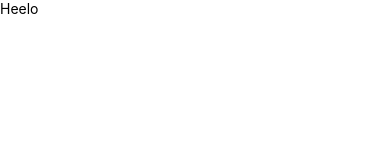
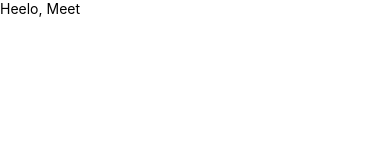
Before and after one commit to nebula-onec/onec-frontend, a React Native app: screen / in a window 390 px wide. Shown: the top 160 px of the page. Built offline with nearby package versions, Linux system fonts and the light colour scheme.

Commit message:
commit by adr

```diff
--- a/App.js
+++ b/App.js
@@ -5,7 +5,7 @@ import { NavigationContainer } from '@react-navigation/native';
 
 export default function App() {
   return (
-    <Text>Heelo</Text>
+    <Text>Heelo, Meet</Text>
   );
 }
 
```
